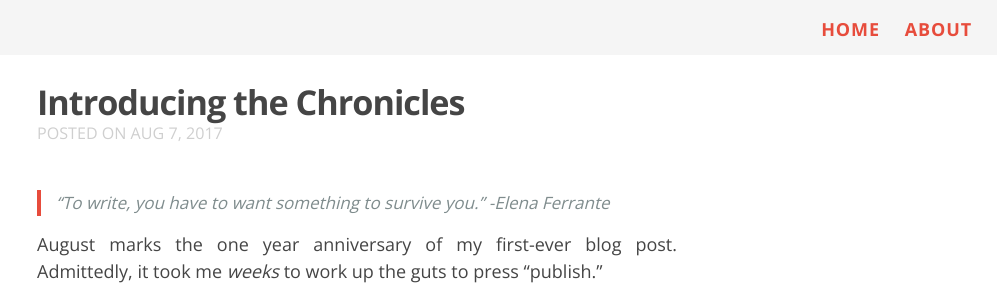
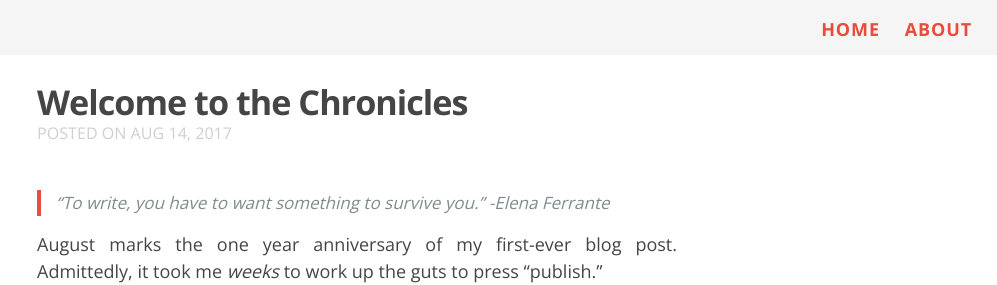
Before and after one commit to alainakafkes/chronicles, a Jekyll site: the page built from _posts/2017-08-14-welcome.markdown, in a window 1280 px wide. Shown: the top 285 px of the page, without its empty margins (283-1280 px from the left). Built offline with Jekyll 4.4.1, drawn with Linux system fonts in a browser that asks for light colours; nearby versions of some CDN libraries; some web fonts are replaced.

Commit message:
Updates first blog post for launch! :rocket:

```diff
--- a/_includes/head.html
+++ b/_includes/head.html
@@ -11,6 +11,17 @@
   <link rel="alternate" type="application/rss+xml" title="{{ site.title }}" href="{{ "/feed.xml" | prepend: site.baseurl | prepend: site.url }}" />
 
   <link rel="stylesheet" href="https://maxcdn.bootstrapcdn.com/font-awesome/4.3.0/css/font-awesome.min.css">
-  <link href='https://fonts.googleapis.com/css?family=PT+Sans:400,700' rel='stylesheet' type='text/css'>
+  <link href='https://fonts.googleapis.c
+  om/css?family=PT+Sans:400,700' rel='stylesheet' type='text/css'>
   <link href='https://fonts.googleapis.com/css?family=Open+Sans:300,700' rel='stylesheet' type='text/css'>
+  <script>
+  (function(i,s,o,g,r,a,m){i['GoogleAnalyticsObject']=r;i[r]=i[r]||function(){
+  (i[r].q=i[r].q||[]).push(arguments)},i[r].l=1*new Date();a=s.createElement(o),
+  m=s.getElementsByTagName(o)[0];a.async=1;a.src=g;m.parentNode.insertBefore(a,m)
+  })(window,document,'script','https://www.google-analytics.com/analytics.js','ga');
+
+  ga('create', 'UA-104432321-1', 'auto');
+  ga('send', 'pageview');
+
+</script>
 </head>
--- a/_posts/2017-08-07-introduction.markdown
+++ b/_posts/2017-08-14-welcome.markdown
@@ -1,7 +1,7 @@
 ---
 layout: post
-title: "Introducing the Chronicles"
-date: 2017-08-07
+title: "Welcome to the Chronicles"
+date: 2017-08-14
 categories:
 ---
 > “To write, you have to want something to survive you.” -Elena Ferrante
--- a/index.html
+++ b/index.html
@@ -4,7 +4,9 @@ layout: default
 
 <div class="home">
 
-  <h1 class="page-heading">{{ site.title }}</h1>
+  <header class="post-header">
+    <h1 class="post-title">Chronicles of a Junior Dev</h1>
+  </header>
 
   <ul class="post-list">
     {% for post in site.posts %}
```
Also changed, not shown: 5 other files.
